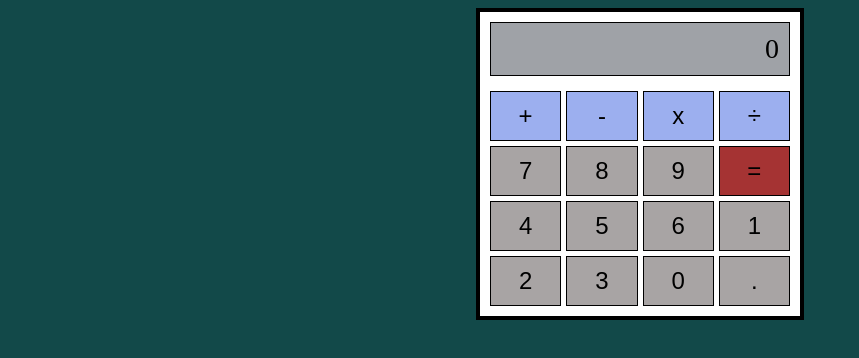
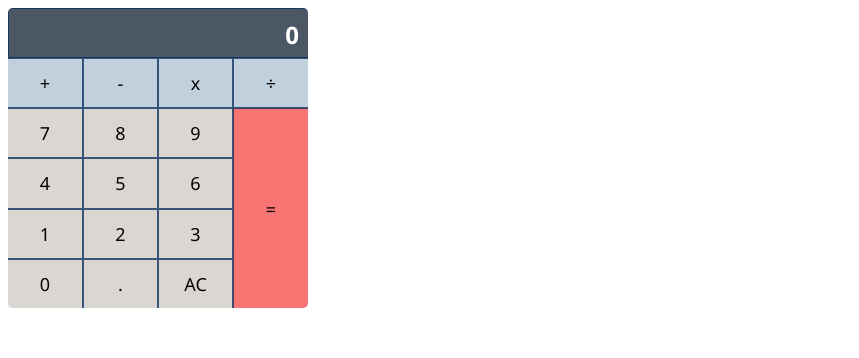
Before and after one commit to NicolaPisani/Esercizi-CSS, a plain HTML site: page 03 Grid/start/calcolatrice.html in a window 1280 px wide. Shown: the whole page, without its empty margins (0-859 px from the left). Drawn offline with Linux system fonts and the light colour scheme.

Commit message:
Esercizio calcolatrice corretto

```diff
--- a/03 Grid/start/calc.css
+++ b/03 Grid/start/calc.css
@@ -1,47 +1,109 @@
-body{
-    background-color: rgb(18, 73, 73);
-}
-.calcolatrice {
-	display: grid;
-	grid-template-columns: repeat(4, 1fr);
-	grid-gap: 5px;
-	padding: 10px;
-	border: 4px solid black;
-	width: 300px;
-	margin: 0 auto;
-	font-size: 20px;
-	text-align: center;
-    background-color:white ;
+:root {
+	--width: 300px;
+	--heigth: 300px;
 }
 
-.calcolatrice button {
-	background-color: #a8a4a4;
-	border: 1px solid #000000;
-	padding: 10px;
-	font-size: 24px;
-	cursor: pointer;
-	outline: none;
+html {
+	font-family:'Segoe UI', Tahoma, Geneva, Verdana, sans-serif;
+	font-size: 18px;
+	font-weight: 500;
 }
 
-.calcolatrice button:hover {
-	background-color: #be4d4d;
+.container {
+	width: var(--width);
+	height: var(--heigth);
+	display: grid;
+	background-color:rgb(218, 214, 209);
+	color: rgb(5, 3, 0);
+	grid-template-columns: repeat(4, 1fr);
+	grid-template-rows: calc(var(--heigth) / 6);
+	grid-template-columns: calc(var (--width) / 4);
+	border-radius: 5px;
+	border:transparent;
+	padding:0;
 }
 
-.calcolatrice .risultato {
-	grid-column: 1/ -1;
-	margin-bottom: 10px;
-	font-size: 28px;
+div {
+	padding: 0.5rem;
+	border: 1px rgba(7, 45, 92, 0.762) solid;
+}
+
+.res {
+	grid-column: span 4;
 	text-align: right;
-	padding: 10px;
-	background-color: #9fa2a7;
-	border: 1px solid #000000;
+	background-color: rgba(32, 48, 69, 0.762);
+	color: rgb(255, 255, 255);
+	font-weight: 700;
+	font-size: 24px;
 }
-.calcolatrice button.uguale {
-  background-color: #a53333;
-  }
-  .calcolatrice button.operatore{
-    background-color: #9cafef;
-  }
-  .calcolatrice button.operatore:hover{
-    background-color:whitesmoke;
-  }
+
+.one,
+.two,
+.three,
+.four,
+.five,
+.six,
+.seven,
+.eight,
+.nine,
+.zero,
+.dot,
+.ac {
+	grid-row: span 1;
+}
+
+.equ {
+	grid-row: span 4;
+	grid-column: span 1;
+	background-color: rgba(255, 92, 92, 0.796);
+}
+
+.plus,
+.min,
+.mult,
+.div {
+	background-color: rgb(192, 208, 220);
+	color: black;
+}
+
+.container .res {
+	border-top-left-radius: 5px;
+	border-top-right-radius: 5px;
+}
+
+.container .zero {
+	border-bottom-left-radius: 5px;
+}
+
+.container .equ {
+	border-bottom-right-radius: 5px;
+}
+
+.container .plus,
+.container .seven,
+.container .four,
+.container .one,
+.container .zero {
+	border-left: none;
+}
+
+
+.container .div,
+.container .equ,
+.container .res {
+	border-right: none;
+}
+
+.container .zero,
+.container .dot,
+.container .equ,
+.container .ac {
+	border-bottom: none;
+}
+
+.container > div:not(.res) {
+	display: flex;
+	justify-content: center;
+	align-items: center;
+
+}
--- a/03 Grid/start/calcolatrice.html
+++ b/03 Grid/start/calcolatrice.html
@@ -1,30 +1,36 @@
 <!DOCTYPE html>
-<html>
+<html lang="en">
+
 <head>
-	<title>Calcolatrice</title>
+	<link rel="stylesheet" href="grid.css">
+	<meta charset="UTF-8">
+	<meta http-equiv="X-UA-Compatible" content="IE=edge">
+	<meta name="viewport" content="width=device-width, initial-scale=1.0">
 	<link rel="stylesheet" href="calc.css">
+	<title>Document</title>
 </head>
+
 <body>
-    <main>
-    <div class="calcolatrice">
-        <div class="risultato">0</div>
-		<button class="operatore">+</button>
-		<button class="operatore">-</button>
-		<button class="operatore">x</button>
-		<button class="operatore">÷</button>
-		<button>7</button>
-		<button>8</button>
-		<button>9</button>
-		<button class="uguale">=</button>
-		<button>4</button>
-		<button>5</button>
-		<button>6</button>
-		<button>1</button>
-		<button>2</button>
-		<button>3</button>
-		<button>0</button>
-		<button>.</button>
+	<div class="container">
+		<div class="res">0</div>
+		<div class="plus">+</div>
+		<div class="min">-</div>
+		<div class="mult">x</div>
+		<div class="div">÷</div>
+		<div class="seven">7</div>
+		<div class="eight">8</div>
+		<div class="nine">9</div>
+		<div class="equ">=</div>
+		<div class="four">4</div>
+		<div class="five">5</div>
+		<div class="six">6</div>
+		<div class="one">1</div>
+		<div class="two">2</div>
+		<div class="three">3</div>
+		<div class="zero">0</div>
+		<div class="dot">.</div>
+		<div class="ac">AC</div>
 	</div>
-    </main>
 </body>
+
 </html>
```
